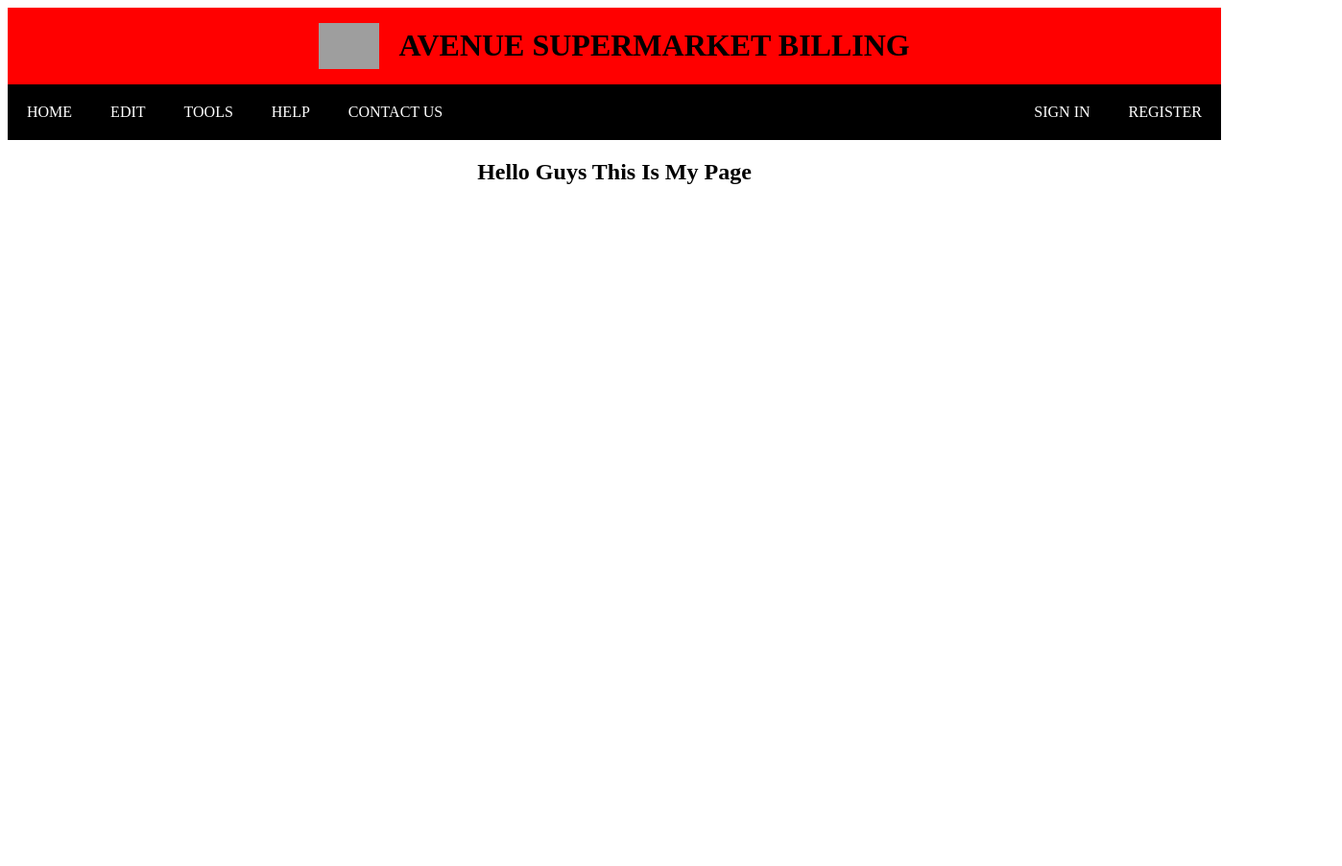
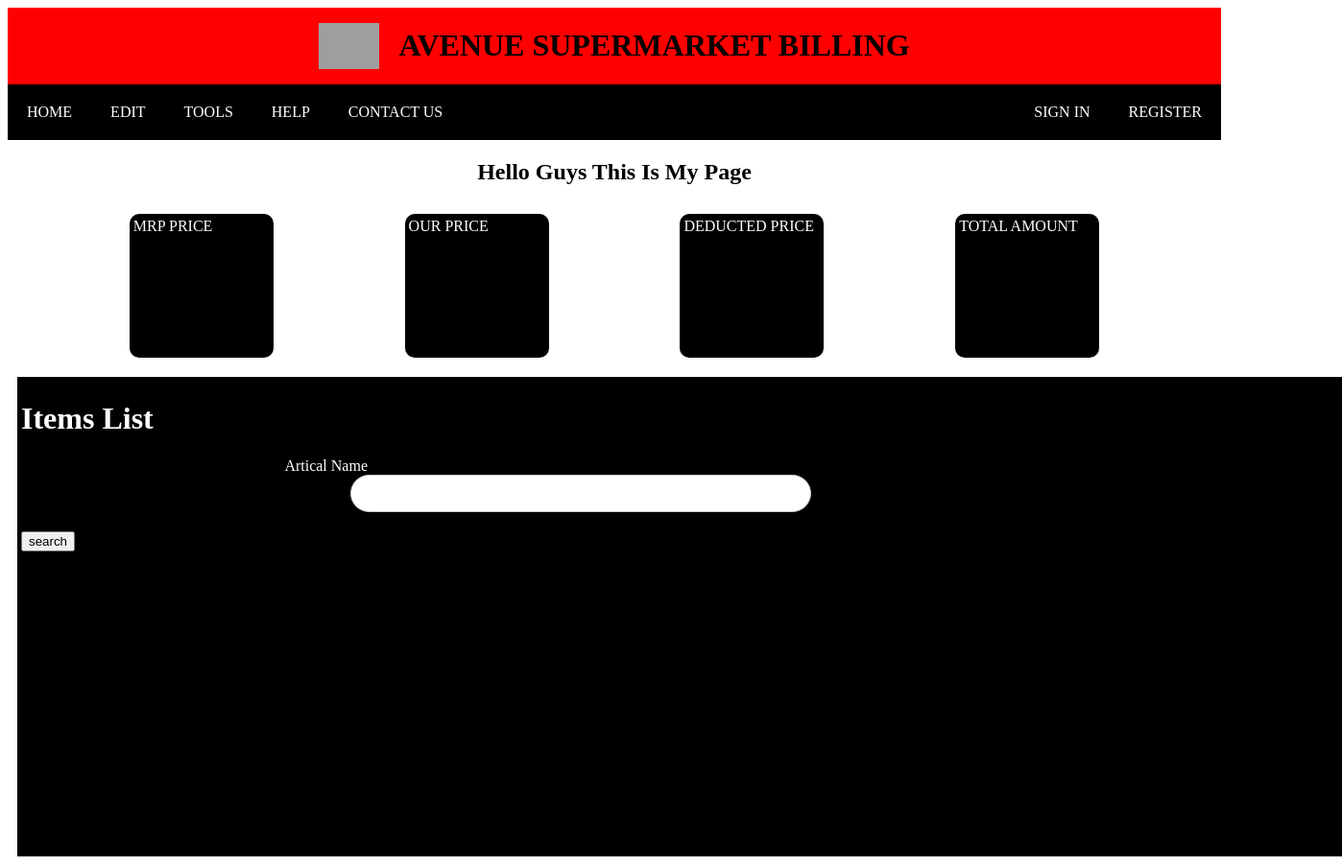
Before and after one commit to harshcad01/HMBS, a plain HTML site: page index.html in a window 1280 px wide. Shown: the whole page at 96% size, 1398 px wide, since content can reach past the window. Before the commit the page ends 800 px from the top, so only its background shows below. Drawn offline with Linux system fonts and the light colour scheme; grey boxes are pictures that could not be loaded.

Commit message:
changes made

```diff
--- a/css/styles.css
+++ b/css/styles.css
@@ -207,3 +207,47 @@ button[type="submit"]:hover {
  .ppp{
     border: 1px solid black;
  }
+
+ .box-container {
+    display: flex;
+    justify-content: space-evenly;
+    align-items: center;
+  }
+
+  .box {
+    color: #fff;
+    width: 150px;
+    height: 150px;
+    background-color: #000000;
+    padding: 4px;
+    box-sizing: border-box;
+    margin: 10px;
+    border-radius: 10px;
+  }
+
+
+  .mainbox-container{
+    width: 100%;
+    align-items: center;
+
+  }
+  .mainbox{
+    width: 1380px;
+    height: 500px;
+    color: #fff;
+    background-color: #000000;
+    padding: 4px;
+    box-sizing: border-box; /* Include padding in the box dimensions */
+    margin: 10px;
+  }
+
+  .mainbox .itembox{
+    width: 35%;
+    padding: 10px;
+    margin-bottom: 20px;
+    font-size: 15px;
+    margin-left: 25%;
+    border: 1px solid #ccc;
+    box-sizing: border-box;
+    border-radius: 100px;
+  }
--- a/index.html
+++ b/index.html
@@ -29,6 +29,25 @@
       </ul>
     </div>
     <h2 align="center">Hello Guys This Is My Page</h2>
+
+
+    <div class="box-container">
+      <div class="box">MRP PRICE</div>
+      <div class="box">OUR PRICE</div>
+      <div class="box">DEDUCTED PRICE</div>
+      <div class="box">TOTAL AMOUNT</div>
+    </div>
+
+    <div class="mainbox-container">
+      <div class="mainbox">
+        <h1>Items List</h1>
+        <label for="itembox">Artical Name </label>
+        <input class="itembox" type="text" id="itembox">
+        <button>search</button>
+      </div>
+    </div>
+
+
     <script type="text/javascript" src="js/myscript.js"></script>
   </body>
 </html>
```
Also changed, not shown: foms.html (+2 -2 lines).
